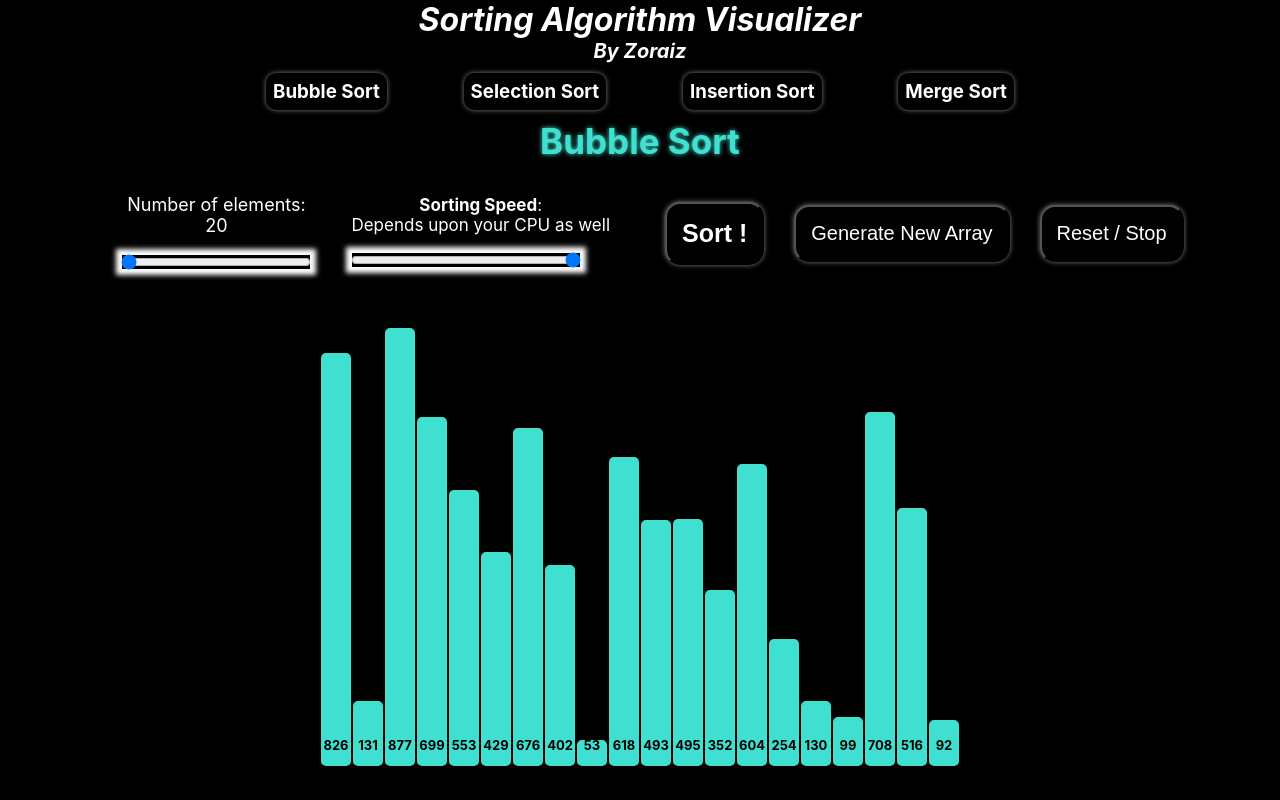
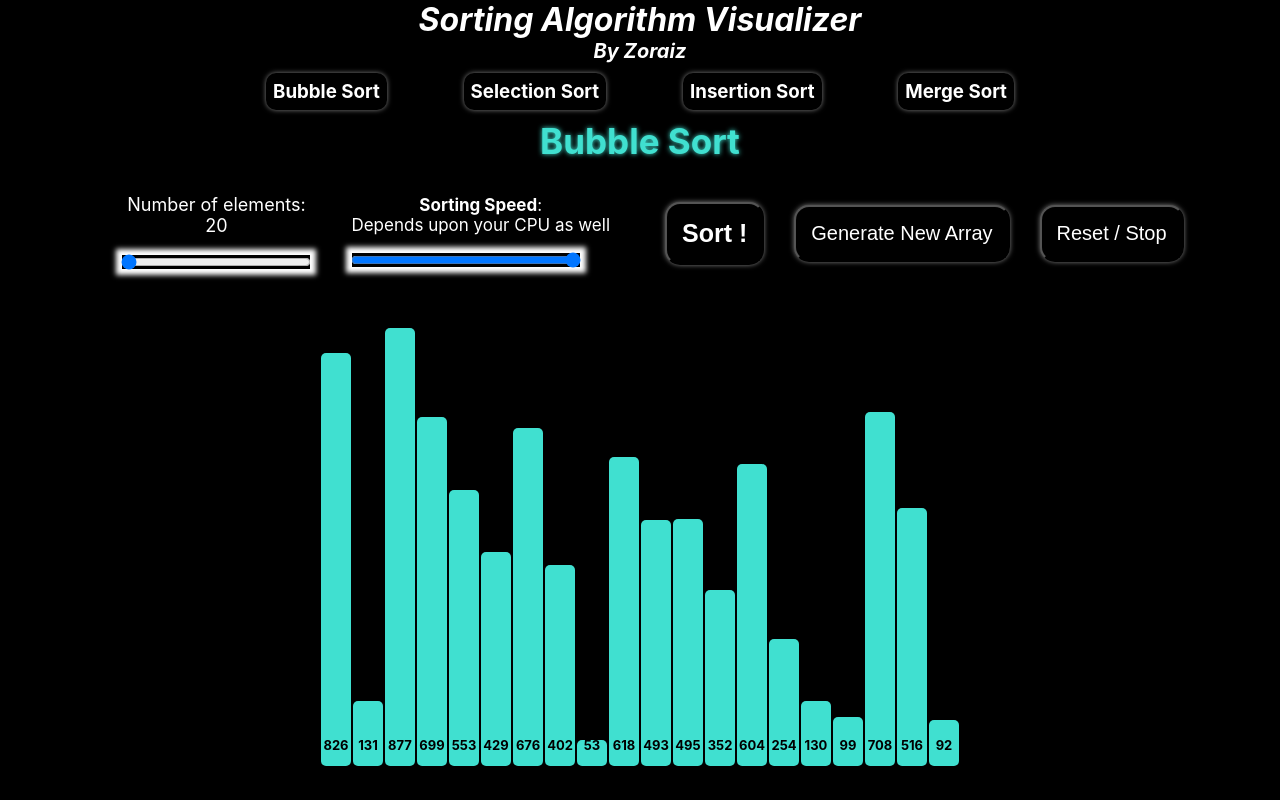
Before and after one commit to TheZoraiz/React---Sorting-Visualizer, a React (Create React App) app: page / in a window 1280 px wide. Built offline with nearby package versions, Linux system fonts and the light colour scheme.

Commit message:
alterations in speed bar

```diff
--- a/package.json
+++ b/package.json
@@ -1,6 +1,7 @@
 {
   "name": "sorting-visualizor",
   "version": "0.1.0",
+  "homepage": "https://TheZoraiz.github.io/React-Sorting-Algorithm-Visualizer",
   "private": true,
   "dependencies": {
     "@testing-library/jest-dom": "^5.11.4",
@@ -13,6 +14,8 @@
     "web-vitals": "^0.2.4"
   },
   "scripts": {
+    "predeploy": "npm run build",
+    "deploy": "gh-pages -d build",
     "start": "react-scripts start",
     "build": "react-scripts build",
     "test": "react-scripts test",
--- a/src/App.css
+++ b/src/App.css
@@ -33,5 +33,5 @@ body {
 #rangeSpeed {
   box-shadow: 0 0 5px 5px white;
   width: 230px;
-  transform: rotate(180deg);
+  /* transform: rotate(180deg); */
 }
--- a/src/components/Array.js
+++ b/src/components/Array.js
@@ -7,8 +7,9 @@ let outsider = [];
 
 function Array(props) {
     const [ rangeVal, setVal ] = useState(20);
-    const [ speed, setSpeed ] = useState(1);
+    const [ speed, setSpeed ] = useState(500);
     const [ clickable, setClickable ] = useState(true);
+    console.log(500 - speed);
 
     let sortHistory = [];
     let interval = undefined;
@@ -302,7 +303,7 @@ function Array(props) {
                     setClickable(true);
                 }
                 iterate([...sortHistory[c]]);
-            }, speed);
+            }, 500 - speed);
         }
     }
 
```
Also changed, not shown: 1 other file (tests, documents, lock files or other folders).
